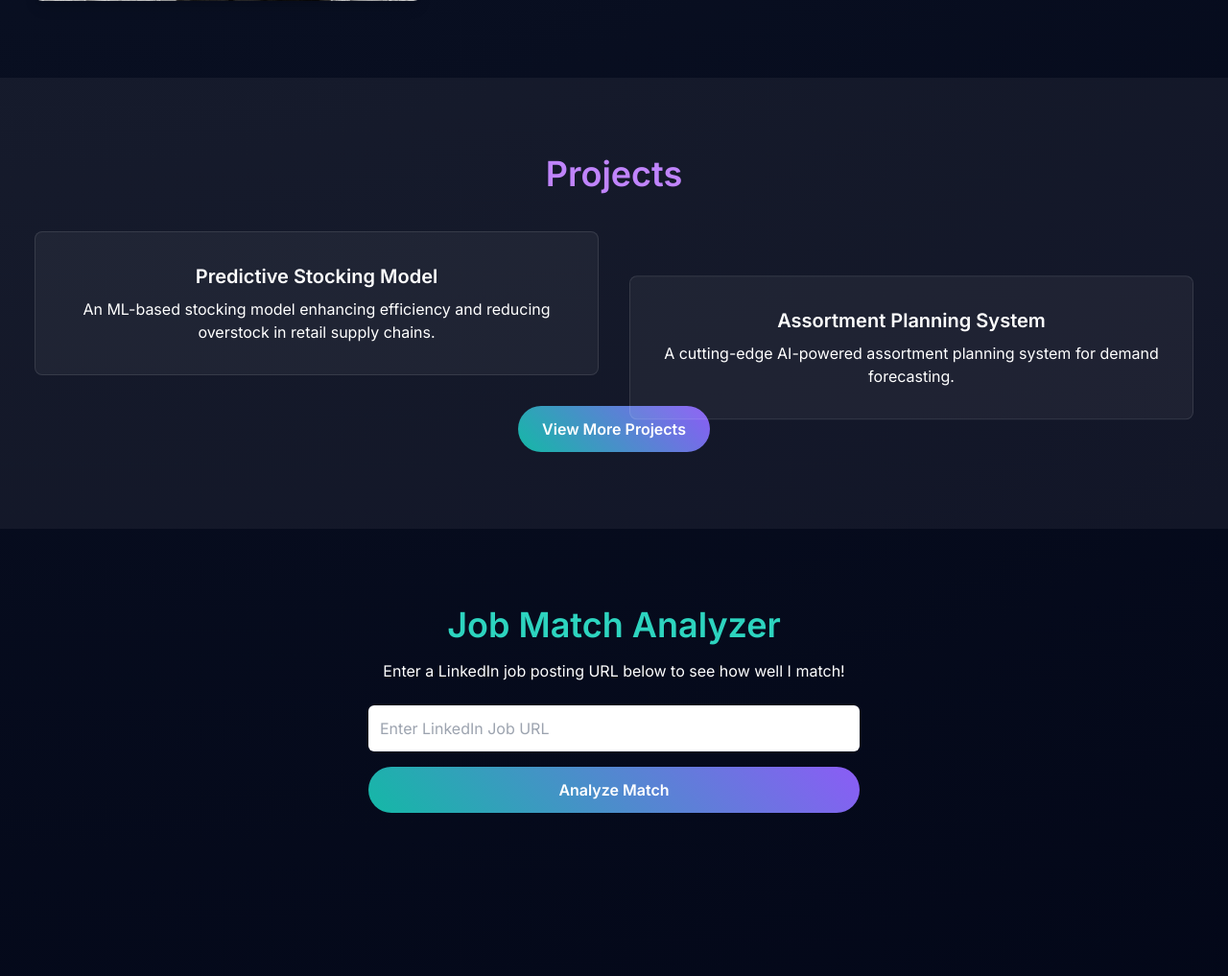
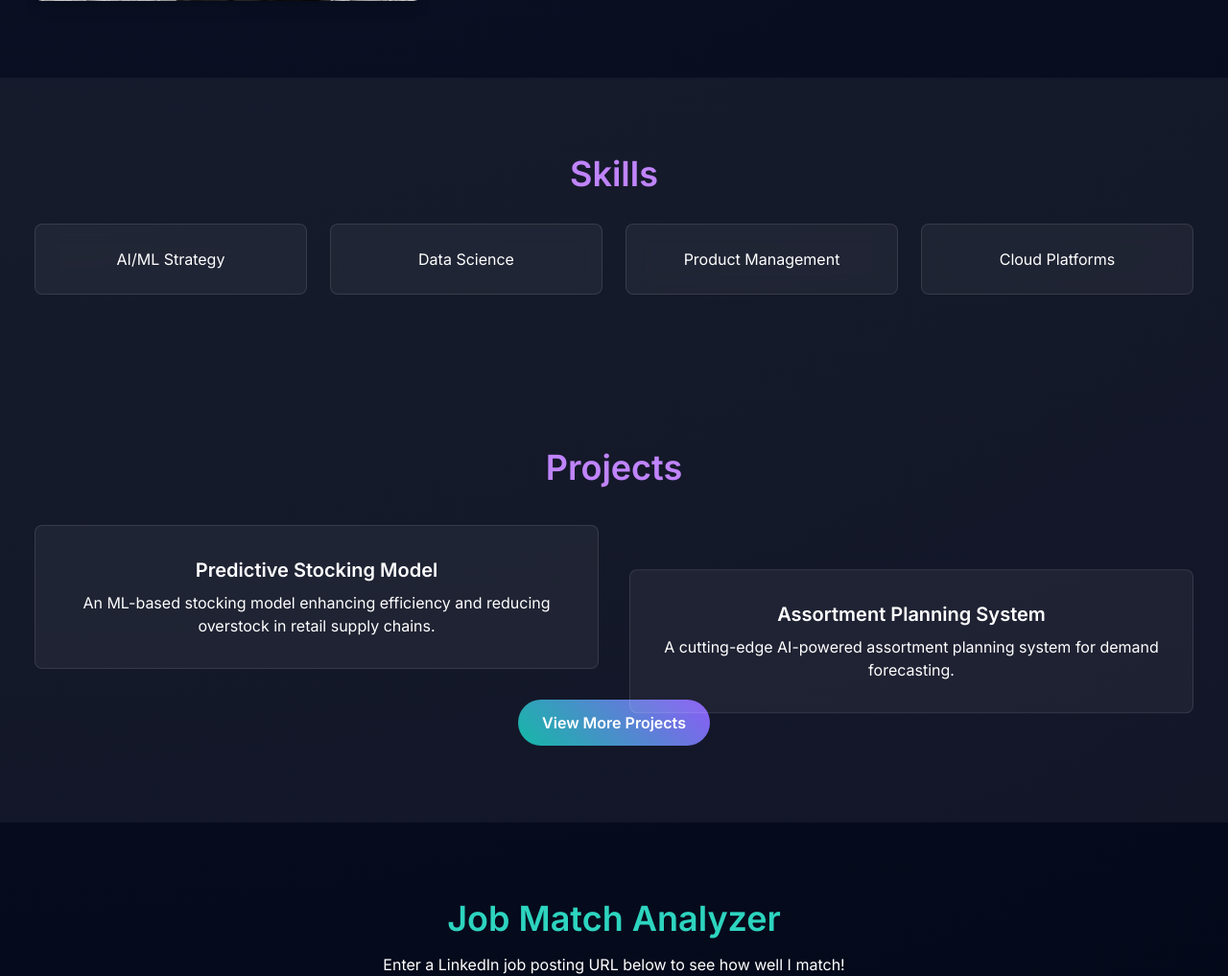
Before and after one commit to sumeetksingh/portfolio, a Flask app: page / in a window 1280 px wide. Shown: the part 1416-2433 px from the top of the page at 96% size. Run offline with Flask 3, Linux system fonts and the light colour scheme; some libraries are stand-ins or nearby versions.

Commit message:
Refresh portfolio layout

```diff
--- a/static/css/styles.css
+++ b/static/css/styles.css
@@ -187,3 +187,20 @@
 .animate-fadeToBlack {
     animation: fadeToBlack 2s ease-in-out infinite;
 }
+/* Skills */
+.skills-grid {
+    display: grid;
+    grid-template-columns: repeat(auto-fit, minmax(150px, 1fr));
+    gap: 1.5rem;
+    margin-top: 2rem;
+}
+.skill-card {
+    background: rgba(255, 255, 255, 0.05);
+    border: 1px solid rgba(255, 255, 255, 0.1);
+    border-radius: 0.5rem;
+    padding: 1.5rem;
+    backdrop-filter: blur(10px);
+}
+.btn-secondary {
+    background: linear-gradient(45deg, #f472b6, #ec4899);
+}
--- a/templates/index.html
+++ b/templates/index.html
@@ -31,6 +31,7 @@
         <div class="relative z-20 mt-20">
             <h1 class="text-6xl font-extrabold bg-clip-text text-transparent bg-gradient-to-r from-teal-400 via-purple-400 to-pink-500 drop-shadow-lg animate-fadeToBlack">Sumeet</h1>
             <p class="mt-6 text-2xl font-semibold">AI & ML Product Manager | Innovator | Strategist</p>
+            <a href="resume.pdf" class="btn btn-secondary mt-8 inline-block">View Resume</a>
         </div>
     </header>
 
@@ -41,6 +42,18 @@
                 <h2 class="text-4xl font-bold text-teal-400">About Me</h2>
                 <p class="mt-4">I am an experienced AI/ML Product Manager specializing in predictive modeling, data science and strategic innovation in the supply chain sector.</p>
                 <a href="about.html" class="btn mt-6 inline-block">Learn More</a>
+            </div>
+        </div>
+    </section>
+
+    <section id="skills" class="py-20 alt-bg">
+        <div class="container">
+            <h2 class="text-4xl font-bold text-purple-400 text-center">Skills</h2>
+            <div class="skills-grid">
+                <div class="skill-card">AI/ML Strategy</div>
+                <div class="skill-card">Data Science</div>
+                <div class="skill-card">Product Management</div>
+                <div class="skill-card">Cloud Platforms</div>
             </div>
         </div>
     </section>
```
